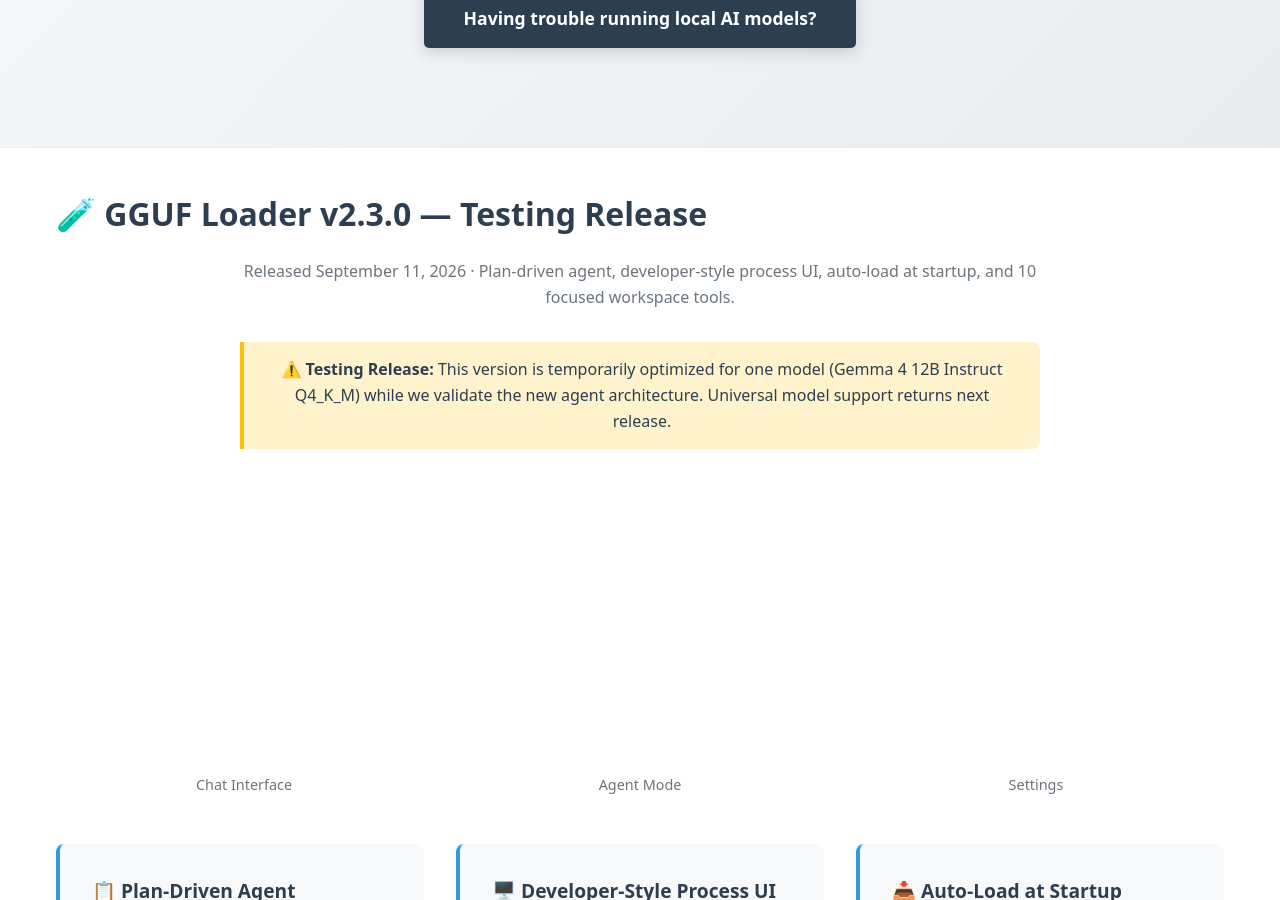
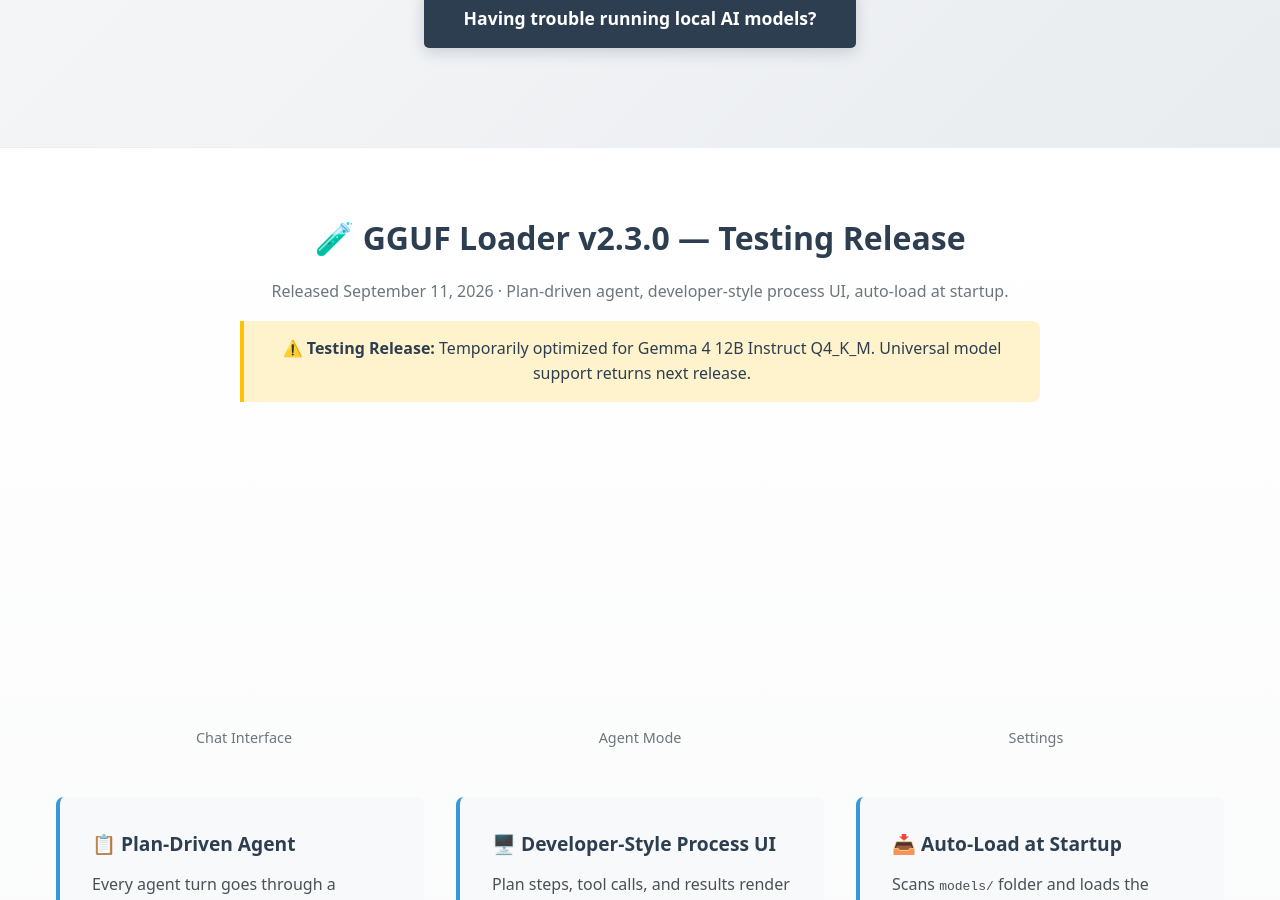
Before and after one commit to GGUFloader/ggufloader.github.io, a Jekyll site: the page index.html, which Jekyll copies as it is, in a window 1280 px wide and 900 px high, scrolled down 561 px. Built offline with Jekyll 4.4.1, drawn with Linux system fonts in a browser that asks for light colours; some of the changed text lies outside the part shown.

Commit message:
feat: add separate screenshots and download sections for each version
Each version now has its own complete section with:
- v2.3.0: 3 screenshots (chat, agent, settings) + features + download buttons
- v2.2.0: 1 screenshot (universal model loader) + features + download buttons

Both sections are clearly separated so users can see the UI differences
and download the version they want.

🤖 Generated with Codebuff
Co-Authored-By: Codebuff <noreply@codebuff.com>

```diff
--- a/index.html
+++ b/index.html
@@ -2281,12 +2281,13 @@
         </section>
 
         <!-- v2.3.0 Section (Top) -->
-        <section id="whats-new" class="section" aria-labelledby="whats-new-heading">
+        <section id="v2-3-0" class="section" style="background: linear-gradient(180deg, #fff 0%, #f8f9fa 100%); padding: 4rem 0;">
             <div class="container">
-                <h2 id="whats-new-heading">🧪 GGUF Loader v2.3.0 — Testing Release</h2>
-                <p style="text-align: center; color: #6c757d; max-width: 800px; margin: 0 auto 2rem auto;">Released September 11, 2026 · Plan-driven agent, developer-style process UI, auto-load at startup, and 10 focused workspace tools.</p>
-                <blockquote style="text-align: center; background: #fff3cd; border-left: 4px solid #ffc107; padding: 15px 20px; border-radius: 0 8px 8px 0; margin: 0 auto 2rem auto; max-width: 800px;">⚠️ <strong>Testing Release:</strong> This version is temporarily optimized for one model (Gemma 4 12B Instruct Q4_K_M) while we validate the new agent architecture. Universal model support returns next release.</blockquote>
-
+                <h2 style="text-align: center; color: #2c3e50; margin-bottom: 1rem;">🧪 GGUF Loader v2.3.0 — Testing Release</h2>
+                <p style="text-align: center; color: #6c757d; max-width: 800px; margin: 0 auto 1rem auto;">Released September 11, 2026 · Plan-driven agent, developer-style process UI, auto-load at startup.</p>
+                <blockquote style="text-align: center; background: #fff3cd; border-left: 4px solid #ffc107; padding: 15px 20px; border-radius: 0 8px 8px 0; margin: 0 auto 2rem auto; max-width: 800px;">⚠️ <strong>Testing Release:</strong> Temporarily optimized for Gemma 4 12B Instruct Q4_K_M. Universal model support returns next release.</blockquote>
+
+                <!-- v2.3.0 Screenshots -->
                 <div style="display: grid; grid-template-columns: 1fr 1fr 1fr; gap: 20px; margin: 2rem 0;">
                     <div style="text-align: center;">
                         <img src="https://raw.githubusercontent.com/GGUFloader/gguf-loader/main/screenshots/screen1.png" alt="GGUF Loader v2.3.0 - Chat Interface" style="width: 100%; border-radius: 10px; box-shadow: 0 4px 15px rgba(0,0,0,0.1);" loading="lazy">
@@ -2302,92 +2303,36 @@
                     </div>
                 </div>
 
-                <div class="features-grid">
+                <!-- v2.3.0 Features -->
+                <div class="features-grid" style="margin-top: 3rem;">
                     <div class="feature-card">
                         <h3 style="font-size: 1.2rem; margin-bottom: 0.75rem;">📋 Plan-Driven Agent</h3>
-                        <p style="color: #495057; line-height: 1.6;">Every agent turn goes through a <strong>planner node</strong>: tool-free questions answered directly; tasks get a step-by-step plan executed with sandboxed tools. The reactive ReAct fallback was removed.</p>
-                        <p style="margin-top: 1rem;"><a href="gguf-loader-2-3-0-release-notes.html">Read full release notes →</a></p>
+                        <p style="color: #495057; line-height: 1.6;">Every agent turn goes through a <strong>planner node</strong>: tool-free questions answered directly; tasks get a step-by-step plan executed with sandboxed tools.</p>
                     </div>
                     <div class="feature-card">
                         <h3 style="font-size: 1.2rem; margin-bottom: 0.75rem;">🖥️ Developer-Style Process UI</h3>
-                        <p style="color: #495057; line-height: 1.6;">Plan steps, tool calls, and results render <strong>inline in the chat</strong> above each answer. You can follow the entire agent process as it happens.</p>
+                        <p style="color: #495057; line-height: 1.6;">Plan steps, tool calls, and results render <strong>inline in the chat</strong> above each answer.</p>
                     </div>
                     <div class="feature-card">
                         <h3 style="font-size: 1.2rem; margin-bottom: 0.75rem;">📥 Auto-Load at Startup</h3>
-                        <p style="color: #495057; line-height: 1.6;">The app scans its <code>models/</code> folder and loads the pinned GGUF automatically. If missing, the <strong>model chip</strong> downloads it with live progress.</p>
-                        <p style="margin-top: 1rem;"><a href="#download">⬇️ Download v2.3.0</a></p>
+                        <p style="color: #495057; line-height: 1.6;">Scans <code>models/</code> folder and loads the pinned GGUF automatically. Missing model downloads with live progress.</p>
                     </div>
                     <div class="feature-card">
-                        <h3 style="font-size: 1.2rem; margin-bottom: 0.75rem;">🧹 Reliable Final Answers</h3>
-                        <p style="color: #495057; line-height: 1.6;">Stray tool-call JSON and stale status text (like "Planning...") are scrubbed from the live stream and final replies.</p>
-                    </div>
-                    <div class="feature-card">
-                        <h3 style="font-size: 1.2rem; margin-bottom: 0.75rem;">🔧 10 Focused Workspace Tools</h3>
-                        <p style="color: #495057; line-height: 1.6;">Memory and meta tools removed. The agent uses 10 focused tools: list, read, write, edit, move, search, run_command, run_python, git, and glob.</p>
+                        <h3 style="font-size: 1.2rem; margin-bottom: 0.75rem;">🔧 10 Focused Tools</h3>
+                        <p style="color: #495057; line-height: 1.6;">list, read, write, edit, move, search, run_command, run_python, git, glob.</p>
                     </div>
                 </div>
-            </div>
-        </section>
-
-        <!-- Screenshot Section -->
-        <section id="screenshot" class="screenshot-section section" aria-labelledby="screenshot-heading">
-            <div class="container">
-                <h2 id="screenshot-heading">GGUF Loader Interface</h2>
-                <div style="text-align: center; margin-top: 2rem;">
-                    <img src="ggufloader_screen.png"
-                         alt="GGUF Loader application interface showing the main window with model loading and chat features"
-                         class="loaded"
-                         style="max-width: 100%; height: auto; border-radius: 8px; box-shadow: 0 4px 15px rgba(0, 0, 0, 0.1); opacity: 1 !important; display: block !important; margin: 0 auto;"
-                         onerror="this.style.border='2px solid red'; this.alt='Image failed to load: ggufloader_screen.png';">
+
+                <!-- v2.3.0 Download Buttons -->
+                <div style="text-align: center; margin-top: 3rem; padding: 2rem; background: white; border-radius: 15px; box-shadow: 0 4px 20px rgba(0,0,0,0.08);">
+                    <h3 style="color: #2c3e50; margin-bottom: 1.5rem;">📥 Download v2.3.0</h3>
+                    <div style="display: flex; gap: 15px; justify-content: center; flex-wrap: wrap;">
+                        <a href="https://github.com/GGUFloader/gguf-loader/releases/download/v2.3.0/GGUFLoader_v2.3.0_CPU.exe" target="_blank" rel="noopener" style="display: inline-block; padding: 15px 30px; background: #e67e22; color: white; text-decoration: none; border-radius: 8px; font-weight: 600; font-size: 1.1rem;">🪟 Windows CPU (~145 MB)</a>
+                        <a href="https://github.com/GGUFloader/gguf-loader/releases/download/v2.3.0/GGUFLoader_v2.3.0_GPU.exe" target="_blank" rel="noopener" style="display: inline-block; padding: 15px 30px; background: #e67e22; color: white; text-decoration: none; border-radius: 8px; font-weight: 600; font-size: 1.1rem;">🪟 Windows GPU (~930 MB)</a>
+                        <a href="https://github.com/GGUFloader/gguf-loader/releases/download/v2.3.0/GGUFLoader_v2.3.0_linux_x86_64_CPU" target="_blank" rel="noopener" style="display: inline-block; padding: 15px 30px; background: #27ae60; color: white; text-decoration: none; border-radius: 8px; font-weight: 600; font-size: 1.1rem;">🐧 Linux (~50 MB)</a>
+                    </div>
+                    <p style="margin-top: 1.5rem; color: #6c757d;"><a href="gguf-loader-2-3-0-release-notes.html" style="color: #e67e22; font-weight: 600;">Read full release notes →</a></p>
                 </div>
-            </div>
-        </section>
-
-        <!-- v2.3.0 Download Section -->
-        <section id="download" class="download-section section" aria-labelledby="download-heading">
-            <div class="container">
-                <h2 id="download-heading">📥 Download GGUF Loader v2.3.0</h2>
-                <p style="text-align: center; color: #6c757d; max-width: 800px; margin: 0 auto 2rem auto;">Testing release with plan-driven agent. Choose the build for your platform.</p>
-                <div class="download-content">
-                    <article class="download-option">
-                        <h3><span aria-hidden="true">🪟</span> Windows</h3>
-                        <p>Standalone executable with plan-driven agent. No dependencies needed.</p>
-                        <a href="https://github.com/GGUFloader/gguf-loader/releases/download/v2.3.0/GGUFLoader_v2.3.0_CPU.exe"
-                            class="download-button">
-                            Download v2.3.0 for Windows — CPU (~145 MB)
-                        </a>
-                        <a href="https://github.com/GGUFloader/gguf-loader/releases/download/v2.3.0/GGUFLoader_v2.3.0_GPU.exe"
-                            class="download-button" style="margin-top: 0.75rem;">
-                            Download v2.3.0 for Windows — GPU (~930 MB)
-                        </a>
-                    </article>
-                    <article class="download-option">
-                        <h3><span aria-hidden="true">🍎</span> macOS</h3>
-                        <p>Download source and run with launch.sh script. No installation needed.</p>
-                        <a href="https://github.com/GGUFloader/gguf-loader/archive/refs/heads/main.zip"
-                            class="download-button">
-                            Download Source ZIP for macOS
-                        </a>
-                    </article>
-                    <article class="download-option">
-                        <h3><span aria-hidden="true">🐧</span> Linux</h3>
-                        <p>Prebuilt standalone binary for x86_64 (CPU). No dependencies needed.</p>
-                        <a href="https://github.com/GGUFloader/gguf-loader/releases/download/v2.3.0/GGUFLoader_v2.3.0_linux_x86_64_CPU"
-                            class="download-button">
-                            Download v2.3.0 for Linux (~50 MB)
-                        </a>
-                        <p style="margin-top: 1rem; font-size: 0.9rem; color: #6c757d;">Make it executable and run:</p>
-                        <div class="code-block"><code>chmod +x GGUFLoader_v2.3.0_linux_x86_64_CPU &amp;&amp; ./GGUFLoader_v2.3.0_linux_x86_64_CPU</code></div>
-                    </article>
-                    <article class="download-option">
-                        <h3><span aria-hidden="true">🔗</span> All Versions</h3>
-                        <p>Looking for a different version? View all releases on GitHub.</p>
-                        <a href="https://github.com/GGUFloader/gguf-loader/releases"
-                            class="download-button" style="background: #6c757d;">
-                            View All Releases on GitHub
-                        </a>
-                        <p style="margin-top: 1rem; font-size: 0.9rem; color: #6c757d;">v2.2.0 (stable) and v2.3.0 (testing) available.</p>
-                    </article>
             </div>
         </section>
 
@@ -3038,10 +2983,17 @@
         <section id="v2-2-0" class="section" style="background: #f8f9fa; padding: 4rem 0;">
             <div class="container">
                 <h2 style="text-align: center; color: #2c3e50; margin-bottom: 1rem;">📦 GGUF Loader v2.2.0 — Stable Release</h2>
-                <p style="text-align: center; color: #6c757d; max-width: 800px; margin: 0 auto 2rem auto;">The universal model loader with PyPI package support. Load any GGUF model that fits your PC's resources.</p>
+                <p style="text-align: center; color: #6c757d; max-width: 800px; margin: 0 auto 1rem auto;">The universal model loader with PyPI package support. Load any GGUF model that fits your PC's resources.</p>
                 <blockquote style="text-align: center; background: #d4edda; border-left: 4px solid #28a745; padding: 15px 20px; border-radius: 0 8px 8px 0; margin: 0 auto 2rem auto; max-width: 800px;">✅ <strong>Stable Release:</strong> Universal model loader with PyPI package, basic agentic mode, and full GGUF model support.</blockquote>
 
-                <div class="features-grid">
+                <!-- v2.2.0 Screenshot -->
+                <div style="text-align: center; margin: 2rem 0;">
+                    <img src="ggufloader_screen.png" alt="GGUF Loader v2.2.0 - Universal Model Loader Interface" style="max-width: 100%; border-radius: 10px; box-shadow: 0 4px 20px rgba(0,0,0,0.15);" loading="lazy">
+                    <p style="margin-top: 10px; color: #6c757d; font-size: 0.9rem;">v2.2.0 — Universal Model Loader Interface</p>
+                </div>
+
+                <!-- v2.2.0 Features -->
+                <div class="features-grid" style="margin-top: 3rem;">
                     <div class="feature-card">
                         <h3 style="font-size: 1.2rem; margin-bottom: 0.75rem;">🌐 Universal Model Loader</h3>
                         <p style="color: #495057; line-height: 1.6;">Load <strong>any GGUF model</strong> that fits your PC's resources — from small 3B models to large 70B+ models. No restrictions.</p>
@@ -3060,15 +3012,16 @@
                     </div>
                 </div>
 
-                <div style="text-align: center; margin-top: 2rem;">
-                    <h3 style="color: #2c3e50; margin-bottom: 1rem;">Download v2.2.0</h3>
+                <!-- v2.2.0 Download Buttons -->
+                <div style="text-align: center; margin-top: 3rem; padding: 2rem; background: white; border-radius: 15px; box-shadow: 0 4px 20px rgba(0,0,0,0.08);">
+                    <h3 style="color: #2c3e50; margin-bottom: 1.5rem;">📥 Download v2.2.0</h3>
                     <div style="display: flex; gap: 15px; justify-content: center; flex-wrap: wrap;">
-                        <a href="https://github.com/GGUFloader/gguf-loader/releases/download/v2.2.0/GGUFLoader_v2.2.0_CPU.exe" target="_blank" rel="noopener" style="display: inline-block; padding: 12px 24px; background: #0078d4; color: white; text-decoration: none; border-radius: 8px; font-weight: 600;">Windows CPU (~70 MB)</a>
-                        <a href="https://github.com/GGUFloader/gguf-loader/releases/download/v2.2.0/GGUFLoader_v2.2.0_GPU.exe" target="_blank" rel="noopener" style="display: inline-block; padding: 12px 24px; background: #0078d4; color: white; text-decoration: none; border-radius: 8px; font-weight: 600;">Windows GPU (~850 MB)</a>
-                        <a href="https://github.com/GGUFloader/gguf-loader/releases/download/v2.2.0/GGUFLoader_v2.2.0_linux_x86_64_CPU" target="_blank" rel="noopener" style="display: inline-block; padding: 12px 24px; background: #28a745; color: white; text-decoration: none; border-radius: 8px; font-weight: 600;">Linux CPU (~105 MB)</a>
+                        <a href="https://github.com/GGUFloader/gguf-loader/releases/download/v2.2.0/GGUFLoader_v2.2.0_CPU.exe" target="_blank" rel="noopener" style="display: inline-block; padding: 15px 30px; background: #0078d4; color: white; text-decoration: none; border-radius: 8px; font-weight: 600; font-size: 1.1rem;">🪟 Windows CPU (~70 MB)</a>
+                        <a href="https://github.com/GGUFloader/gguf-loader/releases/download/v2.2.0/GGUFLoader_v2.2.0_GPU.exe" target="_blank" rel="noopener" style="display: inline-block; padding: 15px 30px; background: #0078d4; color: white; text-decoration: none; border-radius: 8px; font-weight: 600; font-size: 1.1rem;">🪟 Windows GPU (~850 MB)</a>
+                        <a href="https://github.com/GGUFloader/gguf-loader/releases/download/v2.2.0/GGUFLoader_v2.2.0_linux_x86_64_CPU" target="_blank" rel="noopener" style="display: inline-block; padding: 15px 30px; background: #28a745; color: white; text-decoration: none; border-radius: 8px; font-weight: 600; font-size: 1.1rem;">🐧 Linux (~105 MB)</a>
                     </div>
-                    <p style="margin-top: 1rem; color: #6c757d;">Or install via pip: <code>pip install ggufloader</code></p>
-                    <p style="margin-top: 1rem;"><a href="gguf-loader-2-2-0-release-notes.html" style="color: #0078d4;">Read v2.2.0 release notes →</a></p>
+                    <p style="margin-top: 1.5rem; color: #6c757d;">Or install via pip: <code>pip install ggufloader</code></p>
+                    <p style="margin-top: 1rem;"><a href="gguf-loader-2-2-0-release-notes.html" style="color: #0078d4; font-weight: 600;">Read v2.2.0 release notes →</a></p>
                 </div>
             </div>
         </section>
```
